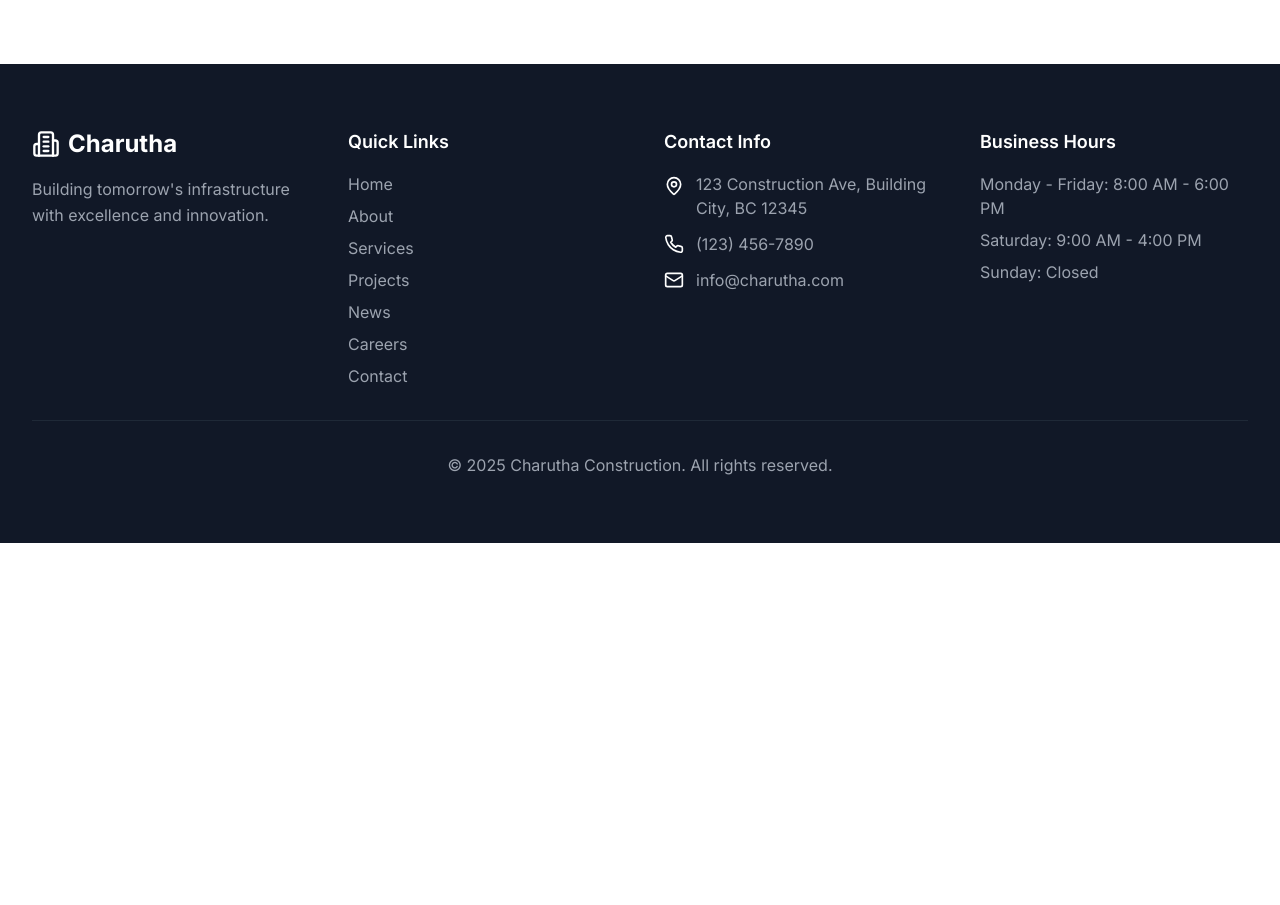
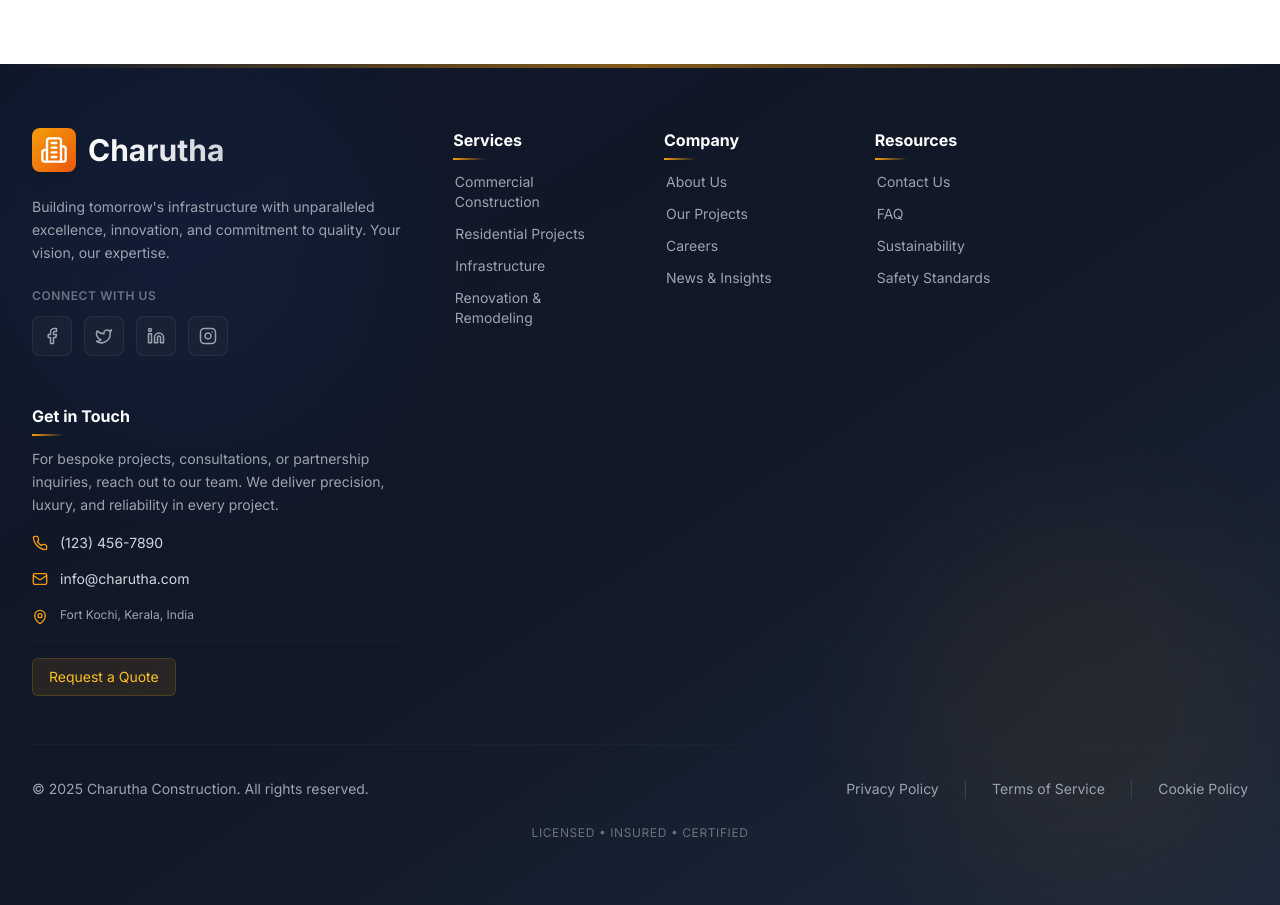
Before and after one commit to dariogeorge21/charutha, a Next.js app: page /news in a window 1280 px wide. Shown: the part 2580-3485 px from the top of the page. Before the commit the page ends 3123 px from the top, so only its background shows below. Built offline with nearby package versions, Linux system fonts and the light colour scheme; a web font is replaced by a local one.

Commit message:
refactor Footer component with enhanced layout and styling; added social media links and improved accessibility

```diff
--- a/components/Footer.tsx
+++ b/components/Footer.tsx
@@ -1,118 +1,257 @@
 'use client';
 
 import Link from 'next/link';
-import { Building2, Mail, Phone, MapPin } from 'lucide-react';
+import { Building2, Mail, Phone, MapPin, Facebook, Twitter, Linkedin, Instagram, Send, ArrowRight } from 'lucide-react';
 import { motion } from 'framer-motion';
 import { useInView } from 'framer-motion';
 import { useRef } from 'react';
 
-const footerLinks = [
-  { href: '/', label: 'Home' },
-  { href: '/about', label: 'About' },
-  { href: '/services', label: 'Services' },
-  { href: '/projects', label: 'Projects' },
-  { href: '/news', label: 'News' },
+interface FooterLink {
+  href: string;
+  label: string;
+}
+
+interface FooterSection {
+  title: string;
+  links: FooterLink[];
+}
+
+const footerSections: FooterSection[] = [
+  {
+    title: 'Services',
+    links: [
+      { href: '/services/commercial', label: 'Commercial Construction' },
+      { href: '/services/residential', label: 'Residential Projects' },
+      { href: '/services/infrastructure', label: 'Infrastructure' },
+      { href: '/services/renovation', label: 'Renovation & Remodeling' },
+    ],
+  },
+  {
+    title: 'Company',
+    links: [
+      { href: '/about', label: 'About Us' },
+      { href: '/projects', label: 'Our Projects' },
       { href: '/careers', label: 'Careers' },
-  { href: '/contact', label: 'Contact' },
+      { href: '/news', label: 'News & Insights' },
+    ],
+  },
+  {
+    title: 'Resources',
+    links: [
+      { href: '/contact', label: 'Contact Us' },
+      { href: '/faq', label: 'FAQ' },
+      { href: '/sustainability', label: 'Sustainability' },
+      { href: '/safety', label: 'Safety Standards' },
+    ],
+  },
+];
+
+const socialLinks = [
+  { href: 'https://facebook.com', icon: Facebook, label: 'Facebook' },
+  { href: 'https://twitter.com', icon: Twitter, label: 'Twitter' },
+  { href: 'https://linkedin.com', icon: Linkedin, label: 'LinkedIn' },
+  { href: 'https://instagram.com', icon: Instagram, label: 'Instagram' },
+];
+
+const legalLinks = [
+  { href: '/privacy', label: 'Privacy Policy' },
+  { href: '/terms', label: 'Terms of Service' },
+  { href: '/cookies', label: 'Cookie Policy' },
 ];
 
 export default function Footer() {
   const ref = useRef(null);
   const isInView = useInView(ref, { once: true, margin: '-100px' });
 
+  const containerVariants = {
+    hidden: { opacity: 0 },
+    visible: {
+      opacity: 1,
+      transition: {
+        staggerChildren: 0.1,
+      },
+    },
+  };
+
+  const itemVariants = {
+    hidden: { opacity: 0, y: 20 },
+    visible: { opacity: 1, y: 0 },
+  };
+
   return (
-    <footer ref={ref} className="bg-gray-900 text-white py-12 lg:py-16">
-      <div className="max-w-7xl mx-auto px-4 sm:px-6 lg:px-8">
-        <div className="grid grid-cols-1 md:grid-cols-2 lg:grid-cols-4 gap-8 lg:gap-12">
+    <footer ref={ref} className="relative bg-gradient-to-br from-slate-900 via-gray-900 to-slate-800 text-white overflow-hidden">
+      {/* Decorative Elements */}
+      <div className="absolute inset-0 opacity-5">
+        <div className="absolute top-0 left-0 w-96 h-96 bg-blue-500 rounded-full filter blur-3xl"></div>
+        <div className="absolute bottom-0 right-0 w-96 h-96 bg-amber-500 rounded-full filter blur-3xl"></div>
+      </div>
+
+      {/* Blueprint-style decorative lines */}
+      <div className="absolute top-0 left-0 w-full h-1 bg-gradient-to-r from-transparent via-amber-500/50 to-transparent"></div>
+
+      <div className="relative max-w-7xl mx-auto px-4 sm:px-6 lg:px-8 py-12 lg:py-16">
         <motion.div
-            initial={{ opacity: 0, y: 20 }}
-            animate={isInView ? { opacity: 1, y: 0 } : { opacity: 0, y: 20 }}
-            transition={{ duration: 0.6, delay: 0.1 }}
+          variants={containerVariants}
+          initial="hidden"
+          animate={isInView ? "visible" : "hidden"}
+          className="grid grid-cols-1 md:grid-cols-2 lg:grid-cols-12 gap-8 lg:gap-12 pb-12"
         >
-            <div className="flex items-center space-x-2 mb-4">
-              <Building2 size={28} />
-              <h3 className="text-2xl font-bold">Charutha</h3>
+          {/* Company Info Section - Takes 4 columns */}
+          <motion.div variants={itemVariants} className="lg:col-span-4">
+            <div className="flex items-center space-x-3 mb-6 group">
+              <div className="p-2 bg-gradient-to-br from-amber-500 to-orange-600 rounded-lg shadow-lg group-hover:shadow-amber-500/50 transition-shadow duration-300">
+                <Building2 size={28} className="text-white" />
               </div>
-            <p className="text-gray-400 leading-relaxed">
-              Building tomorrow's infrastructure with excellence and innovation.
+              <h3 className="text-3xl font-bold bg-gradient-to-r from-white to-gray-300 bg-clip-text text-transparent">
+                Charutha
+              </h3>
+            </div>
+            <p className="text-gray-400 leading-relaxed mb-6 text-sm">
+              Building tomorrow's infrastructure with unparalleled excellence, innovation, and commitment to quality. Your vision, our expertise.
             </p>
+
+            {/* Social Media Links */}
+            <div className="space-y-3">
+              <h5 className="text-xs uppercase tracking-wider text-gray-500 font-semibold">Connect With Us</h5>
+              <div className="flex space-x-3">
+                {socialLinks.map((social) => {
+                  const Icon = social.icon;
+                  return (
+                    <a
+                      key={social.label}
+                      href={social.href}
+                      target="_blank"
+                      rel="noopener noreferrer"
+                      aria-label={social.label}
+                      className="group p-2.5 bg-gray-800/50 rounded-lg border border-gray-700/50 hover:border-amber-500/50 hover:bg-amber-500/10 transition-all duration-300 hover:scale-110"
+                    >
+                      <Icon size={18} className="text-gray-400 group-hover:text-amber-500 transition-colors duration-300" />
+                    </a>
+                  );
+                })}
+              </div>
+            </div>
           </motion.div>
 
+
+          {/* Navigation Sections */}
+          {footerSections.map((section) => (
             <motion.div
-            initial={{ opacity: 0, y: 20 }}
-            animate={isInView ? { opacity: 1, y: 0 } : { opacity: 0, y: 20 }}
-            transition={{ duration: 0.6, delay: 0.2 }}
+              key={section.title}
+              variants={itemVariants}
+              className="lg:col-span-2"
             >
-            <h4 className="text-lg font-semibold mb-4">Quick Links</h4>
-            <ul className="space-y-2">
-              {footerLinks.map((link) => (
+              <h4 className="text-base font-bold mb-5 text-white relative inline-block">
+                {section.title}
+                <span className="absolute -bottom-2 left-0 w-8 h-0.5 bg-gradient-to-r from-amber-500 to-transparent"></span>
+              </h4>
+              <ul className="space-y-3">
+                {section.links.map((link) => (
                   <li key={link.href}>
                     <Link
                       href={link.href}
-                    className="text-gray-400 hover:text-white transition-colors duration-300"
+                      className="text-gray-400 hover:text-amber-500 transition-all duration-300 text-sm flex items-center group"
                     >
+                      <ArrowRight size={14} className="mr-2 opacity-0 -ml-5 group-hover:opacity-100 group-hover:ml-0 transition-all duration-300" />
                       {link.label}
                     </Link>
                   </li>
                 ))}
               </ul>
             </motion.div>
+          ))}
 
-          <motion.div
-            initial={{ opacity: 0, y: 20 }}
-            animate={isInView ? { opacity: 1, y: 0 } : { opacity: 0, y: 20 }}
-            transition={{ duration: 0.6, delay: 0.3 }}
-          >
-            <h4 className="text-lg font-semibold mb-4">Contact Info</h4>
-            <ul className="space-y-3">
-              <li className="flex items-start space-x-3">
-                <MapPin size={20} className="mt-1 flex-shrink-0" />
-                <span className="text-gray-400">
-                  123 Construction Ave, Building City, BC 12345
-                </span>
-              </li>
-              <li className="flex items-center space-x-3">
-                <Phone size={20} className="flex-shrink-0" />
+          {/* Contact / CTA Column - Takes 4 columns */}
+          <motion.div variants={itemVariants} className="lg:col-span-4">
+            <h4 className="text-base font-bold mb-5 text-white relative inline-block">
+              Get in Touch
+              <span className="absolute -bottom-2 left-0 w-8 h-0.5 bg-gradient-to-r from-amber-500 to-transparent"></span>
+            </h4>
+
+            <p className="text-gray-400 text-sm mb-4 leading-relaxed">
+              For bespoke projects, consultations, or partnership inquiries, reach out to our team. We deliver precision, luxury, and reliability in every project.
+            </p>
+
+            <div className="space-y-4">
+              <div className="flex items-center space-x-3">
+                <Phone size={16} className="flex-shrink-0 text-amber-500" />
                 <a
                   href="tel:+1234567890"
-                  className="text-gray-400 hover:text-white transition-colors duration-300"
+                  className="text-gray-300 hover:text-white transition-colors duration-300 text-sm"
+                  aria-label="Call Charutha Construction"
                 >
                   (123) 456-7890
                 </a>
-              </li>
-              <li className="flex items-center space-x-3">
-                <Mail size={20} className="flex-shrink-0" />
+              </div>
+
+              <div className="flex items-center space-x-3">
+                <Mail size={16} className="flex-shrink-0 text-amber-500" />
                 <a
                   href="mailto:info@charutha.com"
-                  className="text-gray-400 hover:text-white transition-colors duration-300"
+                  className="text-gray-300 hover:text-white transition-colors duration-300 text-sm"
+                  aria-label="Email Charutha Construction"
                 >
                   info@charutha.com
                 </a>
-              </li>
-            </ul>
+              </div>
+              <div className="flex items-start space-x-3">
+                <MapPin size={16} className="mt-1 flex-shrink-0 text-amber-500" />
+                <span className="text-gray-400 text-xs leading-relaxed">
+                  Fort Kochi, Kerala, India
+                </span>
+              </div>
+
+              <div className="pt-4 border-t border-gray-800/50">
+                <Link
+                  href="/contact"
+                  className="inline-flex items-center px-4 py-2 bg-amber-500/10 text-amber-400 border border-amber-500/20 rounded-md hover:bg-amber-500/20 hover:shadow-md transition-all duration-250 text-sm"
+                  aria-label="Request a Quote"
+                >
+                  Request a Quote
+                </Link>
+              </div>
+            </div>
+
+
+          </motion.div>
         </motion.div>
 
-          <motion.div
-            initial={{ opacity: 0, y: 20 }}
-            animate={isInView ? { opacity: 1, y: 0 } : { opacity: 0, y: 20 }}
-            transition={{ duration: 0.6, delay: 0.4 }}
-          >
-            <h4 className="text-lg font-semibold mb-4">Business Hours</h4>
-            <ul className="space-y-2 text-gray-400">
-              <li>Monday - Friday: 8:00 AM - 6:00 PM</li>
-              <li>Saturday: 9:00 AM - 4:00 PM</li>
-              <li>Sunday: Closed</li>
-            </ul>
-          </motion.div>
-        </div>
-
+        {/* Bottom Bar */}
         <motion.div
           initial={{ opacity: 0 }}
           animate={isInView ? { opacity: 1 } : { opacity: 0 }}
           transition={{ duration: 0.6, delay: 0.5 }}
-          className="border-t border-gray-800 mt-8 pt-8 text-center text-gray-400"
+          className="border-t border-gray-800/50 pt-8"
         >
-          <p>&copy; {new Date().getFullYear()} Charutha Construction. All rights reserved.</p>
+          <div className="flex flex-col md:flex-row justify-between items-center space-y-4 md:space-y-0">
+            <p className="text-gray-400 text-sm text-center md:text-left">
+              &copy; {new Date().getFullYear()} Charutha Construction. All rights reserved.
+            </p>
+
+            {/* Legal Links */}
+            <div className="flex flex-wrap justify-center gap-x-6 gap-y-2">
+              {legalLinks.map((link, index) => (
+                <span key={link.href} className="flex items-center">
+                  <Link
+                    href={link.href}
+                    className="text-gray-400 hover:text-amber-500 transition-colors duration-300 text-sm"
+                  >
+                    {link.label}
+                  </Link>
+                  {index < legalLinks.length - 1 && (
+                    <span className="ml-6 text-gray-700">|</span>
+                  )}
+                </span>
+              ))}
+            </div>
+          </div>
+
+          {/* Certifications/Trust Badges (Optional) */}
+          <div className="mt-6 text-center">
+            <p className="text-xs text-gray-500 uppercase tracking-wider">
+              Licensed • Insured • Certified
+            </p>
+          </div>
         </motion.div>
       </div>
     </footer>
```
Lines whose indentation alone changed are shown as unchanged.
